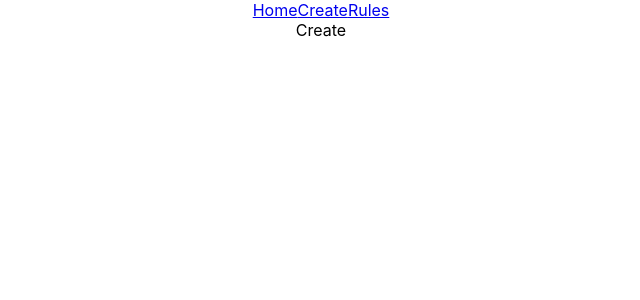
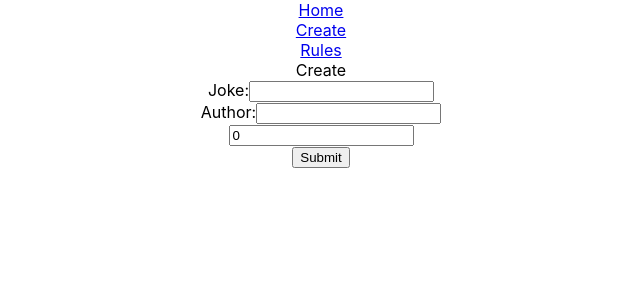
Before and after one commit to michaeljgrieshaber/Code-Jokes, a React (Create React App) app in the folder client/: page /Create in a window 1280 px wide. Shown: the top 300 px of the page, without its empty margins (319-959 px from the left). Built offline with nearby package versions, Linux system fonts and the light colour scheme; no server answers.

Commit message:
most of the form

```diff
--- a/client/src/Components/Create.jsx
+++ b/client/src/Components/Create.jsx
@@ -1,10 +1,48 @@
 import Navbar from "./Navbar";
+import axios from "axios";
+import { useState } from "react";
+import Form from "./Form";
+
+const airtableBase = process.env.REACT_APP_AIRTABLE_BASE;
+const airtableKey = process.env.REACT_APP_AIRTABLE_KEY;
+
+const URL = `https://api.airtable.com/v0/${airtableBase}/P2`;
+
+const config = {
+  headers: {
+    Authorization: `Bearer ${airtableKey}`,
+  },
+};
 
 export default function Create() {
+  const [joke, setJoke] = useState("");
+  const [author, setAuthor] = useState("");
+  const [votes, setVotes] = useState(0);
+
+  const handleSubmit = async (e) => {
+    e.preventDefault();
+    const fields = {
+      joke,
+      author,
+    };
+
+    await axios.post(URL, { fields }, config);
+  };
+
   return (
     <div>
       <Navbar />
       Create
+      <Form
+        joke={joke}
+        setJoke={setJoke}
+        author={author}
+        setAuthor={setAuthor}
+        handleSubmit={handleSubmit}
+        votes={votes}
+        setVotes={setVotes}
+        type={"Submit"}
+      />
     </div>
   );
 }
--- /dev/null
+++ b/client/src/Components/Form.jsx
@@ -0,0 +1,29 @@
+export default function Form(props) {
+  return (
+    <form onSubmit={props.handleSubmit}>
+      <label>Joke:</label>
+      <input
+        type="text"
+        value={props.joke}
+        onChange={(e) => props.setJoke(e.target.value)}
+      />
+      <br />
+
+      <label>Author:</label>
+      <input
+        type="text"
+        value={props.author}
+        onChange={(e) => -props.setAuthor(e.target.value)}
+      />
+      <br />
+      <input
+        type="number"
+        value={props.votes}
+        // onChange={(e) => -props.setAuthor(e.target.value)}
+      />
+      <br />
+
+      <button>{props.type}</button>
+    </form>
+  );
+}
--- a/client/src/Components/Home.jsx
+++ b/client/src/Components/Home.jsx
@@ -1,10 +1,44 @@
+import axios from "axios";
+import { useEffect, useState } from "react";
 import Navbar from "./Navbar";
 
+const airtableBase = process.env.REACT_APP_AIRTABLE_BASE;
+const airtableKey = process.env.REACT_APP_AIRTABLE_KEY;
+
+const URL = `https://api.airtable.com/v0/${airtableBase}/P2`;
+
+const config = {
+  headers: {
+    Authorization: `Bearer ${airtableKey}`,
+  },
+};
+
 export default function Home() {
+  const [jokes, setJokes] = useState([]);
+
+  useEffect(() => {
+    async function getJokes() {
+      const res = await axios.get(URL, config);
+      setJokes(res.data.records);
+    }
+    getJokes();
+  }, []);
+
   return (
     <div>
       <Navbar />
       Home
+      <div>
+        {jokes.map((joke) => {
+          return (
+            <div>
+              <h3>{joke.fields.joke}</h3>
+              <h3>-{joke.fields.author}</h3>
+              <h3>Votes: {joke.fields.votes}</h3>
+            </div>
+          );
+        })}
+      </div>
     </div>
   );
 }
--- a/client/src/Components/Navbar.jsx
+++ b/client/src/Components/Navbar.jsx
@@ -5,7 +5,9 @@ export default function Navbar() {
     <div>
       <header>
         <Link to="/">Home</Link>
+        <br />
         <Link to="/Create">Create</Link>
+        <br />
         <Link to="/Rules">Rules</Link>
       </header>
     </div>
--- a/client/src/Components/Rules.jsx
+++ b/client/src/Components/Rules.jsx
@@ -4,7 +4,13 @@ export default function Rules() {
   return (
     <div>
       <Navbar />
-      These are the rules
+      These are the rules:
+      <br />
+      -Jokes are listed from best to worst.
+      <br />
+      -You can up-vote the jokes you and down-vote the jokes don't like.
+      <br />
+      -Create your own joke and let the internet decide!
     </div>
   );
 }
```
